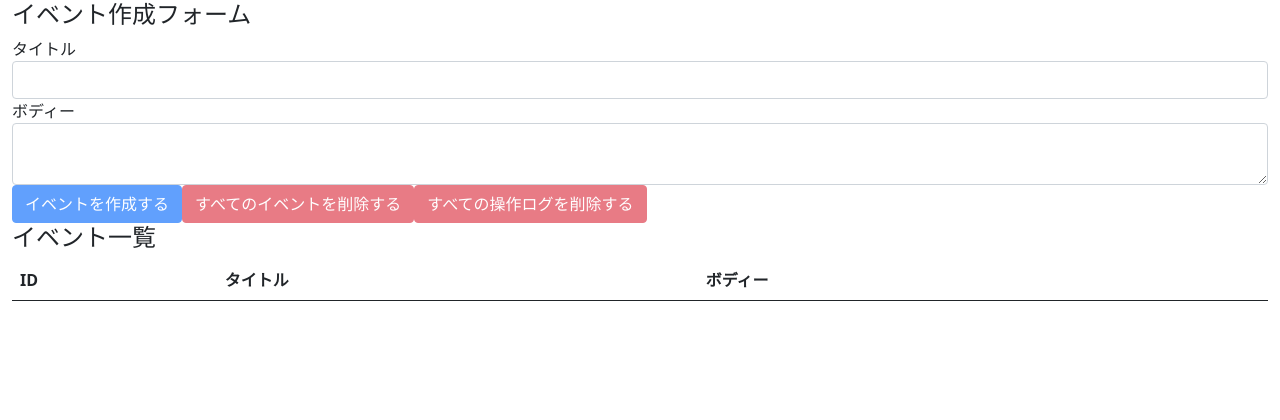
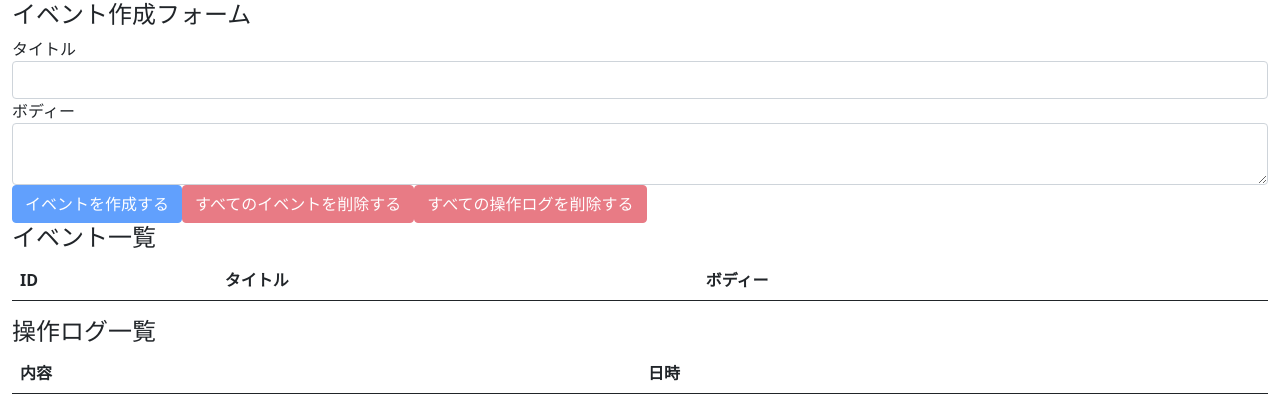
Before and after one commit to inoy/udemy_react-hooks-101, a React (Create React App) app: page / in a window 1280 px wide. Shown: the top 420 px of the page. Built offline with nearby package versions, Linux system fonts and the light colour scheme.

Commit message:
操作ログ一覧を表示させよう

```diff
--- a/src/components/App.jsx
+++ b/src/components/App.jsx
@@ -5,6 +5,7 @@ import 'bootstrap/dist/css/bootstrap.min.css';
 import AppContext from '../context/AppContext';
 import EventForm from './EventForm';
 import Events from './Events';
+import OperationLogs from './OperationLogs';
 import reducer from '../reducers';
 
 const App = () => {
@@ -19,6 +20,7 @@ const App = () => {
       <div className='container-fluid'>
         <EventForm />
         <Events />
+        <OperationLogs />
       </div>
     </AppContext.Provider>
   );
--- /dev/null
+++ b/src/components/OperationLog.jsx
@@ -0,0 +1,12 @@
+const OperationLog = (props) => {
+  const { description, operated_at } = props.operationLog;
+
+  return (
+    <tr>
+      <td>{description}</td>
+      <td>{operated_at}</td>
+    </tr>
+  );
+};
+
+export default OperationLog;
--- /dev/null
+++ b/src/components/OperationLogs.jsx
@@ -0,0 +1,32 @@
+import { useContext } from 'react';
+
+import AppContext from '../context/AppContext';
+import OperationLog from './OperationLog';
+
+const OperationLogs = () => {
+  const { state } = useContext(AppContext);
+
+  return (
+    <>
+      <h4>操作ログ一覧</h4>
+      <table className='table table-hover'>
+        <thead>
+          <tr>
+            <th>内容</th>
+            <th>日時</th>
+          </tr>
+        </thead>
+        <tbody>
+          {state.operationLogs.map((operationLog) => (
+            <OperationLog
+              key={operationLog.operated_at}
+              operationLog={operationLog}
+            />
+          ))}
+        </tbody>
+      </table>
+    </>
+  );
+};
+
+export default OperationLogs;
```
